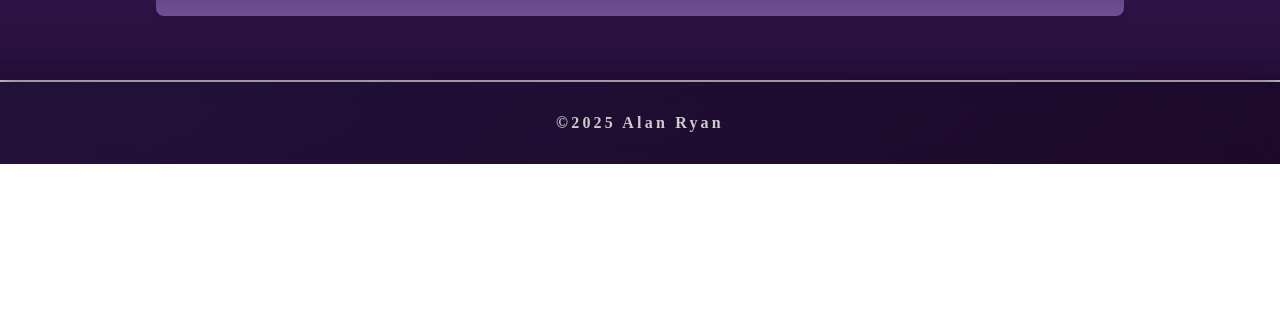
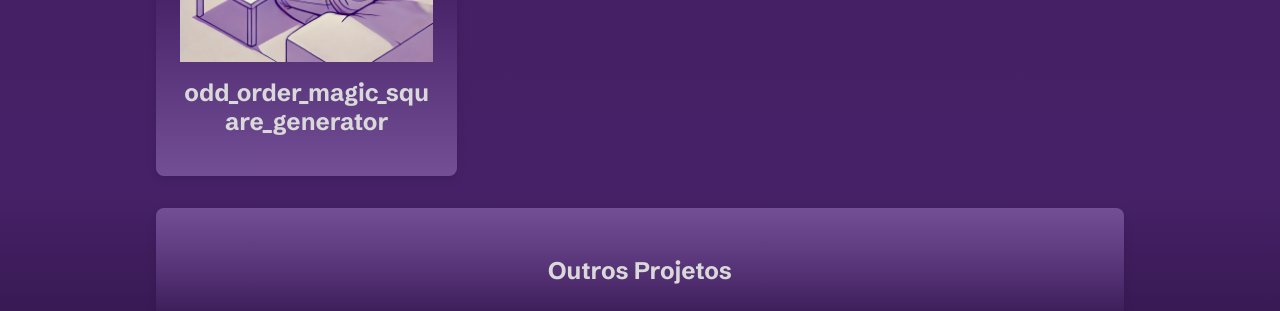
Before and after one commit to 0nF1REy/projetos-fortran, a website: page web/index.html in a window 1280 px wide. Shown: the part 9275-9586 px from the top of the page. Before the commit the page ends 9439 px from the top, so only its background shows below. Drawn offline with nearby package versions, Linux system fonts and the light colour scheme; a web font is replaced by a local one.

Commit message:
feat: created new program

```diff
--- a/web/index.html
+++ b/web/index.html
@@ -1073,6 +1073,21 @@
               <p class="card-listText"></p>
             </a>
           </article>
+          <article class="card-list">
+            <a
+              href="./projetos/63_odd_order_magic_square_generator/odd_order_magic_square_generator"
+              target="_blank"
+              class="card-listLink"
+            >
+              <p class="card-listImage">
+                <picture>
+                  <img class="dynamic-image" />
+                </picture>
+              </p>
+              <h2 class="card-listTitle">odd_order_magic_square_generator</h2>
+              <p class="card-listText"></p>
+            </a>
+          </article>
 
           <!-- ===== CARD OTHER PROJECTS ===== -->
           <article class="card-list other-projects">
```
Also changed, not shown: 2 other files.
